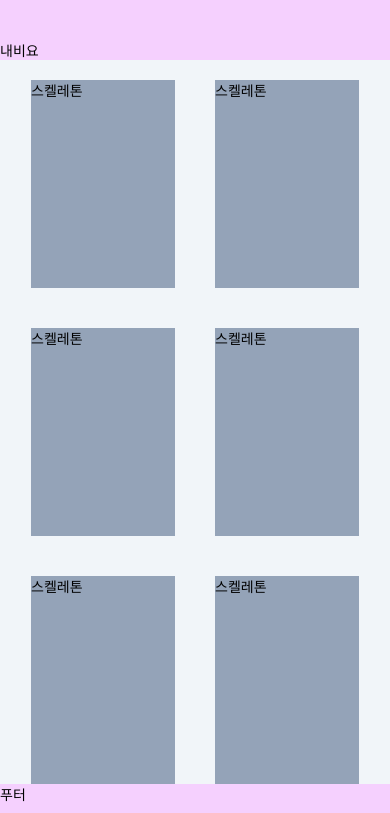
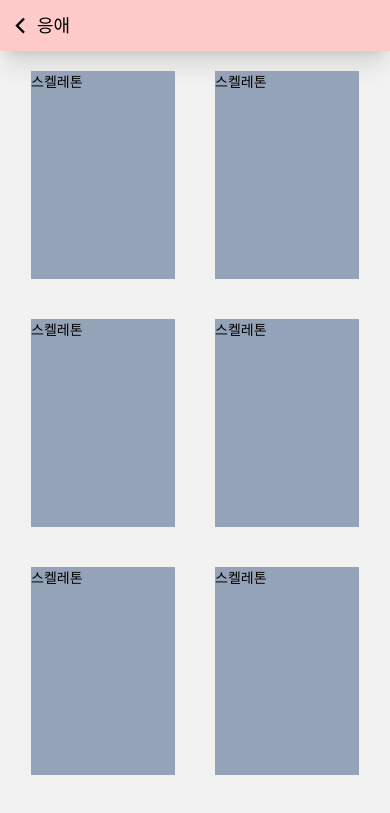
Before and after one commit to YoonioM/Toonbora, a React Native app: screen /Home in a window 390 px wide. Shown: the top 813 px of the page. Built offline with nearby package versions, Linux system fonts and the light colour scheme.

Commit message:
design/레이아웃 수정

```diff
--- a/src/components/Footer.tsx
+++ b/src/components/Footer.tsx
@@ -2,7 +2,10 @@ import { Text, View } from "react-native";
 
 export default function Footer() {
     return (
-        <View className="pb-10">
+      <View
+          className='justify-center px-2 '
+          style={{height: '5%'}}
+          >
             <Text>푸터</Text>
         </View>
     )
--- a/src/components/Layout.tsx
+++ /dev/null
@@ -1,19 +0,0 @@
-import Nav from "./Nav";
-import Footer from "./Footer";
-import { View } from "react-native";
-import { useRoute } from "@react-navigation/native";
-
-export default function Layout({ children }: { children?: React.ReactNode}) {
-
-    const route = useRoute();
-
-    return (
-        <View className="flex flex-1 bg-fuchsia-200">
-            { route.name === 'Home' || !route ? <Nav/> : '' }
-            <View className="justify-center flex-1 bg-slate-100">
-                {children}
-            </View>
-            <Footer />
-        </View>
-    )
-}
--- a/src/components/Nav.tsx
+++ b/src/components/Nav.tsx
@@ -1,9 +1,37 @@
-import { Text, View } from "react-native";
+import { View, Text, TouchableOpacity } from 'react-native'
+import React from 'react'
+import Icon from 'react-native-vector-icons/Ionicons'
 
-export default function Nav() {
+type Props = {
+    backButtonText?: string
+    title?: string
+    navigation?: any
+}
+
+const Nav = (props: Props) => {
     return (
-        <View className="pt-10">
-            <Text>내비요</Text>
+        <View
+        className='justify-center px-2 shadow-xl bg-red-200'
+        style={{height: '5%'}}
+        >
+            <View
+                className='flex-row'>
+                <TouchableOpacity
+                onPress={() => {
+                    if(props.navigation){
+                        props.navigation.pop()
+                    }
+                    }}>
+                    <Icon name='chevron-back-outline' size={25}/>
+                </TouchableOpacity>
+                <Text
+                className='mx-1 text-lg'
+                >
+                {props.backButtonText}
+                </Text>
+            </View>
         </View>
     )
 }
+
+export default Nav
--- a/src/components/Navigator.tsx
+++ b/src/components/Navigator.tsx
@@ -21,9 +21,9 @@ export default function Navigator() {
     return (
         <NavigationContainer>
             <Stack.Navigator initialRouteName='Home'>
-            <Stack.Group screenOptions={{headerShown: false}}>
-                <Stack.Screen name='Home' component={Home} />
-            </Stack.Group>
+              <Stack.Group screenOptions={{headerShown: false}}>
+                  <Stack.Screen name='Home' component={Home} />
+              </Stack.Group>
             </Stack.Navigator>
         </NavigationContainer>
     )
--- a/src/screens/Home.tsx
+++ b/src/screens/Home.tsx
@@ -1,7 +1,7 @@
-import { ScrollView, Text, View } from "react-native";
-import Layout from "../components/Layout";
+import { SafeAreaView, ScrollView, Text, TouchableOpacity, View } from "react-native";
 import { NavigationProp } from "@react-navigation/native";
 import IParamList from "../models/interface/IParamList";
+import Nav from "../components/Nav";
 
 const dummy = [
     "", "", "", "", "", "", "",
@@ -15,15 +15,28 @@ const dummy = [
  */
 
 export default function Home({ navigation }: { navigation: NavigationProp<IParamList> }) {
+
+    const leftButton = () => {
+        return (
+            <TouchableOpacity
+            onPress={() => {
+
+            }}>
+
+            </TouchableOpacity>
+        )
+    }
+
     return (
-        <Layout>
-            <ScrollView contentContainerStyle={{flexDirection: 'row', flexWrap: "wrap", justifyContent: 'center'}}>
-                {dummy.map(item => (
-                <View className="flex w-36 h-52 m-5 bg-slate-400">
-                    <Text>스켈레톤</Text>
-                </View>
-                ))}
-            </ScrollView>
-        </Layout>
+        <SafeAreaView>
+            <Nav backButtonText="응애"/>
+                <ScrollView contentContainerStyle={{flexDirection: 'row', flexWrap: "wrap", justifyContent: 'center'}}>
+                    {dummy.map((item: any, idx: number) => (
+                    <View key={idx} className="flex w-36 h-52 m-5 bg-slate-400">
+                        <Text>스켈레톤</Text>
+                    </View>
+                    ))}
+                </ScrollView>
+        </SafeAreaView>
     )
 }
```
Also changed, not shown: 5 other files (tests, documents, lock files or other folders).
